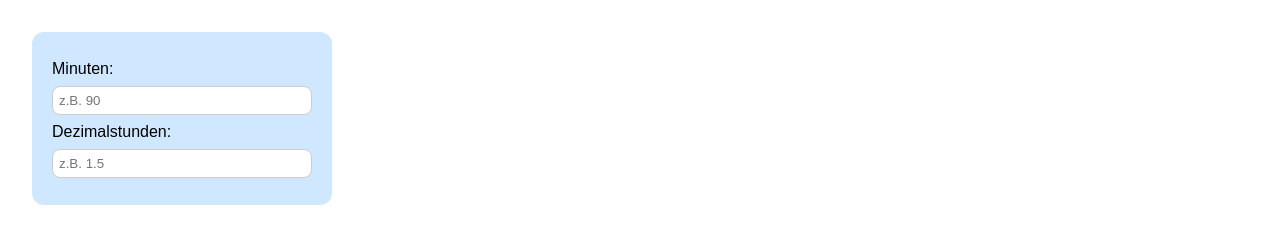
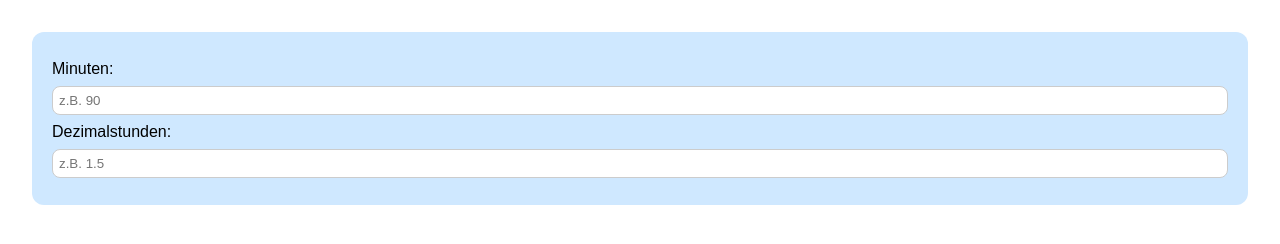
Before and after one commit to Mary010101/zeit-umrechner, a plain HTML site: page index.html in a window 1280 px wide. Drawn offline with Linux system fonts and the light colour scheme.

Commit message:
Update index.html

```diff
--- a/index.html
+++ b/index.html
@@ -12,7 +12,7 @@
   background-color: #cfe8ff; /* Hellblau */
   border-radius: 12px;
   padding: 20px;
-  max-width: 300px;     /* Optional, um nicht zu breit zu werden */
+<!--  max-width: 300px;     /* Optional, um nicht zu breit zu werden */ -->
   box-sizing: border-box; /* Damit Padding zur Breite dazugerechnet wird */
 }
 
```
